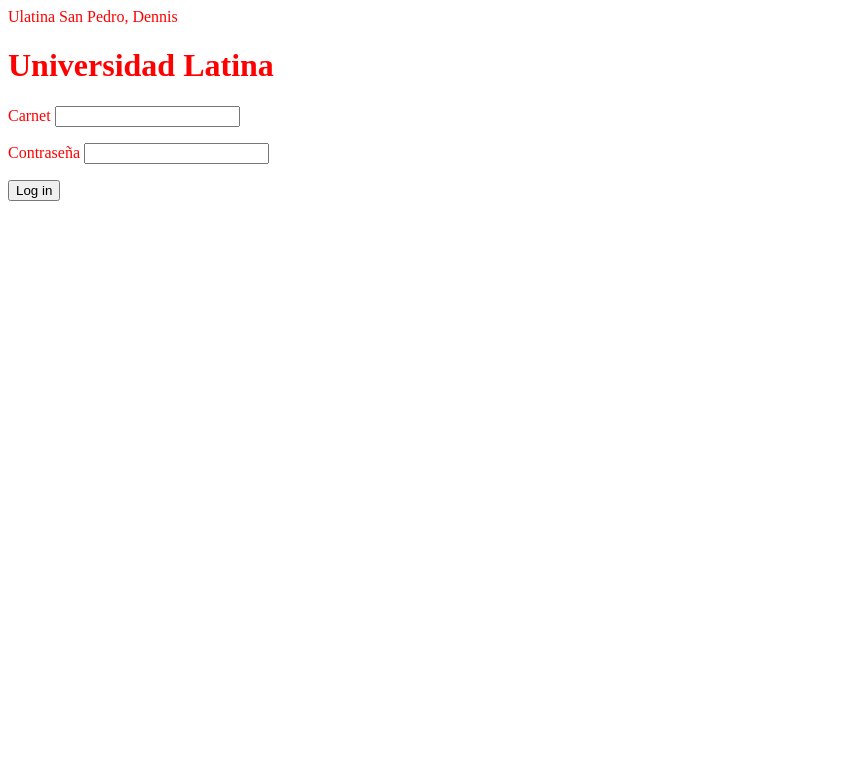
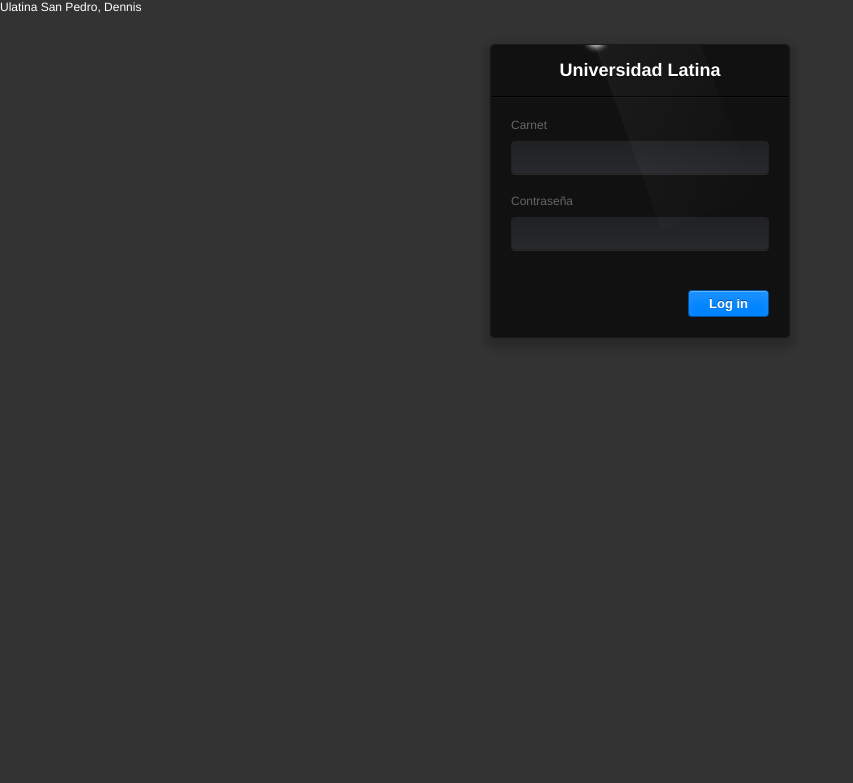
Before and after one commit to andresjb1/proyecto-metodo, a PHP site: page /Login.php in a window 1280 px wide. Shown: the top 783 px of the page, without its empty margins (0-853 px from the left). Run offline with PHP 8.4, Linux system fonts and the light colour scheme.

Commit message:
Cree el login

```diff
--- a/Login.php
+++ b/Login.php
@@ -1,7 +1,7 @@
 <html lang="en">
 <head>
     <title>Ejemplo</title>
-    <link href="diseno/style.css" rel="stylesheet">
+    <link href="diseno/HSLogin.css" rel="stylesheet">
 </head>
 <body>
 <?php $ejemplo = 'Ulatina San Pedro, Dennis' ?>
--- /dev/null
+++ b/diseno/HSLogin.css
@@ -0,0 +1,131 @@
+* { box-sizing: border-box; padding:0; margin: 0; }
+
+body {
+    font-family: "HelveticaNeue-Light","Helvetica Neue Light","Helvetica Neue",Helvetica,Arial,"Lucida Grande",sans-serif;
+    color:white;
+    font-size:12px;
+    background:#333 ;
+}
+
+form {
+    background:#111;
+    width:300px;
+    margin:30px auto;
+    border-radius:0.4em;
+    border:1px solid #191919;
+    overflow:hidden;
+    position:relative;
+    box-shadow: 0 5px 10px 5px rgba(0,0,0,0.2);
+}
+
+form:after {
+    content:"";
+    display:block;
+    position:absolute;
+    height:1px;
+    width:100px;
+    left:20%;
+    background:linear-gradient(left, #111, #444, #b6b6b8, #444, #111);
+    top:0;
+}
+
+form:before {
+    content:"";
+    display:block;
+    position:absolute;
+    width:8px;
+    height:5px;
+    border-radius:50%;
+    left:34%;
+    top:-7px;
+    box-shadow: 0 0 6px 4px #fff;
+}
+
+.inset {
+    padding:20px;
+    border-top:1px solid #19191a;
+}
+
+form h1 {
+    font-size:18px;
+    text-shadow:0 1px 0 black;
+    text-align:center;
+    padding:15px 0;
+    border-bottom:1px solid rgba(0,0,0,1);
+    position:relative;
+}
+
+form h1:after {
+    content:"";
+    display:block;
+    width:250px;
+    height:100px;
+    position:absolute;
+    top:0;
+    left:50px;
+    pointer-events:none;
+    transform:rotate(70deg);
+    -webkit-transform: rotate(70deg);
+    background:linear-gradient(50deg, rgba(255,255,255,0.15), rgba(0,0,0,0));
+    background-image: -webkit-linear-gradient(50deg, rgba(255,255,255,0.05), rgba(0,0,0,0)); /* For Safari */
+
+}
+
+label {
+    color:#666;
+    display:block;
+    padding-bottom:9px;
+}
+
+input[type=text],
+input[type=password] {
+    width:100%;
+    padding:8px 5px;
+    background:linear-gradient(#1f2124, #27292c);
+    border:1px solid #222;
+    box-shadow:
+            0 1px 0 rgba(255,255,255,0.1);
+    border-radius:0.3em;
+    margin-bottom:20px;
+}
+
+
+.p-container {
+    padding:0 20px 20px 20px;
+}
+
+.p-container:after {
+    clear:both;
+    display:table;
+    content:"";
+}
+
+
+input[type=submit] {
+    padding:5px 20px;
+    border:1px solid rgba(0,0,0,0.4);
+    text-shadow:0 -1px 0 rgba(0,0,0,0.4);
+    box-shadow:
+            inset 0 1px 0 rgba(255,255,255,0.3),
+            inset 0 10px 10px rgba(255,255,255,0.1);
+    border-radius:0.3em;
+    background:#0184ff;
+    color:white;
+    float:right;
+    font-weight:bold;
+    cursor:pointer;
+    font-size:13px;
+}
+
+input[type=submit]:hover {
+    box-shadow:
+            inset 0 1px 0 rgba(255,255,255,0.3),
+            inset 0 -10px 10px rgba(255,255,255,0.1);
+}
+
+input[type=text]:hover,
+input[type=password]:hover,
+label:hover ~ input[type=text],
+label:hover ~ input[type=password] {
+    background:#27292c;
+}
```
